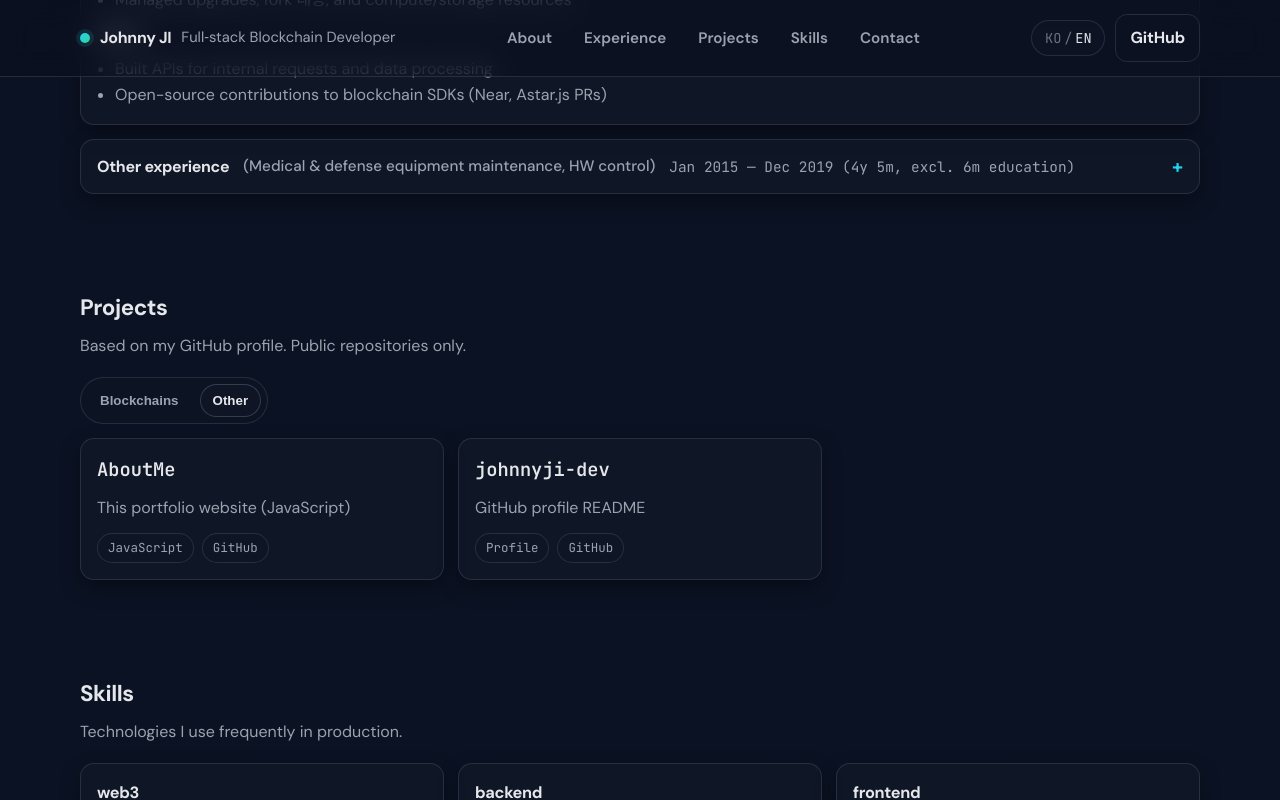
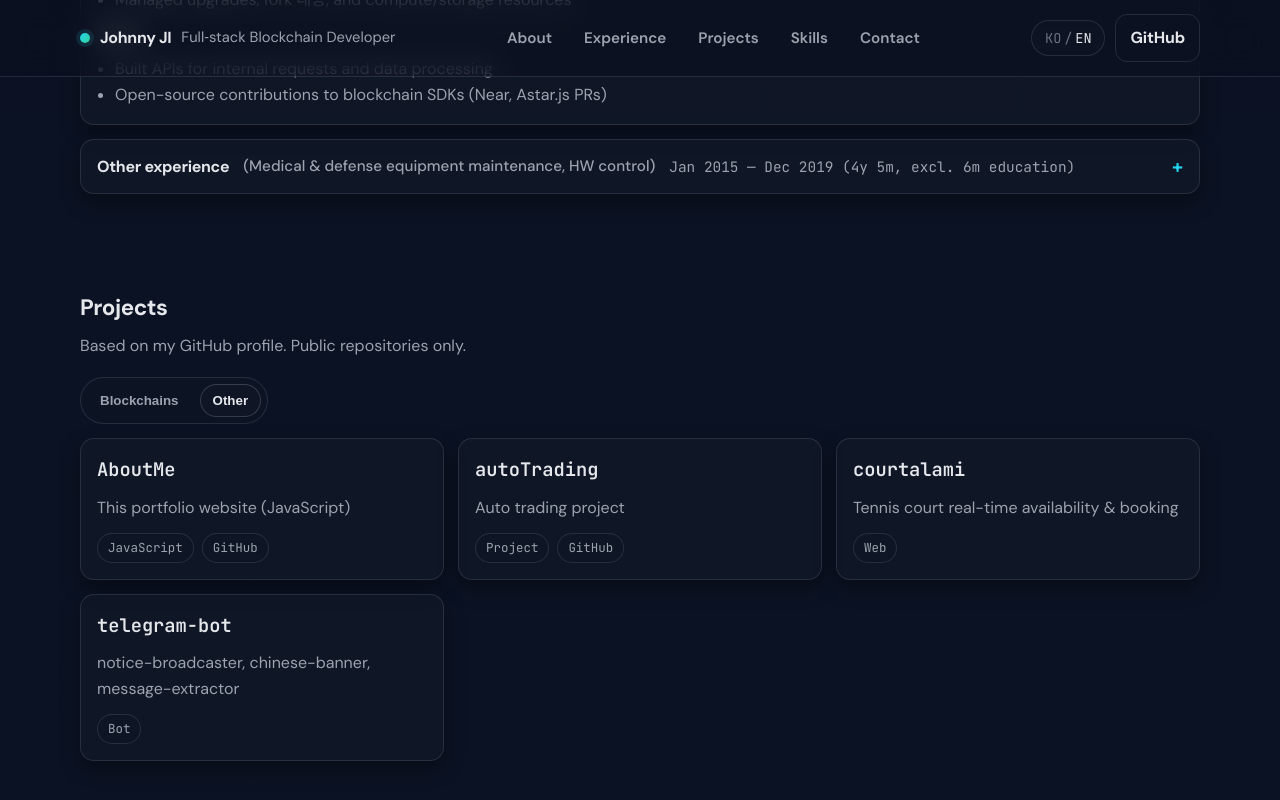
Before and after one commit to johnnyji-dev/AboutMe, a React (Create React App) app: page / in a window 1280 px wide. Both pictures are taken after a click on the tab "Other". Shown: the part 2541-3341 px from the top of the page. Built offline with nearby package versions, Linux system fonts and the light colour scheme.

Commit message:
feat: Projects Other — courtalami 추가, telegram-bot 추가(notice-broadcaster 등), johnnyji-dev 제거, noLink 카드 지원
Co-authored-by: Cursor <cursoragent@cursor.com>

```diff
--- a/src/App.js
+++ b/src/App.js
@@ -278,7 +278,16 @@ function App() {
               </button>
             </div>
             <div className="grid-three" aria-live="polite">
-              {projectsList.map((p, i) => (
+              {projectsList.map((p, i) =>
+                p.noLink ? (
+                  <div key={i} className="project-card">
+                    <h3 className="project-name">{p.name}</h3>
+                    <p className="project-desc">{p.desc}</p>
+                    <div className="project-meta">
+                      <span className="pill">{p.tag}</span>
+                    </div>
+                  </div>
+                ) : (
                   <a
                     key={i}
                     className="project-card"
@@ -290,10 +299,11 @@ function App() {
                     <p className="project-desc">{p.desc}</p>
                     <div className="project-meta">
                       <span className="pill">{p.tag}</span>
-                    <span className="pill">GitHub</span>
+                      {!p.noGitHub && <span className="pill">GitHub</span>}
                     </div>
                   </a>
-              ))}
+                )
+              )}
             </div>
           </div>
         </section>
--- a/src/data.js
+++ b/src/data.js
@@ -233,10 +233,24 @@ export const DATA = {
             tag: "JavaScript",
           },
           {
-            name: "johnnyji-dev",
-            desc: "GitHub 프로필 README",
-            href: "https://github.com/johnnyji-dev/johnnyji-dev",
-            tag: "Profile",
+            name: "autoTrading",
+            desc: "자동매매 관련 프로젝트",
+            href: "https://github.com/johnnyji-dev/autoTrading",
+            tag: "Project",
+          },
+          {
+            name: "courtalami",
+            desc: "테니스 코트 실시간 예약 현황 서비스",
+            href: "https://courtalami.kr/",
+            tag: "Web",
+            noGitHub: true,
+          },
+          {
+            name: "telegram-bot",
+            desc: "notice-broadcaster, chinese-banner, message-extractor",
+            tag: "Bot",
+            noGitHub: true,
+            noLink: true,
           },
         ],
       },
@@ -501,10 +515,24 @@ export const DATA = {
             tag: "JavaScript",
           },
           {
-            name: "johnnyji-dev",
-            desc: "GitHub profile README",
-            href: "https://github.com/johnnyji-dev/johnnyji-dev",
-            tag: "Profile",
+            name: "autoTrading",
+            desc: "Auto trading project",
+            href: "https://github.com/johnnyji-dev/autoTrading",
+            tag: "Project",
+          },
+          {
+            name: "courtalami",
+            desc: "Tennis court real-time availability & booking",
+            href: "https://courtalami.kr/",
+            tag: "Web",
+            noGitHub: true,
+          },
+          {
+            name: "telegram-bot",
+            desc: "notice-broadcaster, chinese-banner, message-extractor",
+            tag: "Bot",
+            noGitHub: true,
+            noLink: true,
           },
         ],
       },
```
Lines whose indentation alone changed are shown as unchanged.
